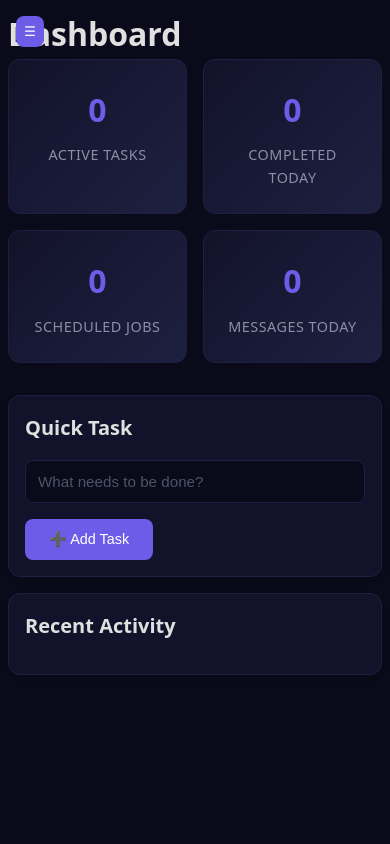
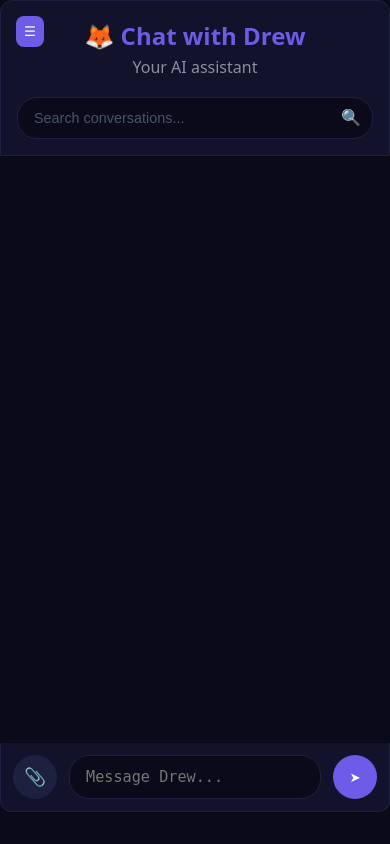
Before and after one commit to PrimeParkingSpace/drew-command-center, a Flask app: page / in a window 390 px wide. Run offline with Flask 3, Linux system fonts and the light colour scheme; the visitor is signed in with stand-in values (Sample User, id 1); data that the repository does not hold is empty; some libraries are stand-ins or nearby versions.

Commit message:
Make chat default page, add file upload functionality, improve mobile responsiveness
- Changed default page from dashboard to chat
- Added file upload support with drag-and-drop interface
- Improved mobile responsive design for better phone usage
- Added file preview and removal functionality
- Updated API endpoints to handle file uploads
- Better mobile viewport handling

```diff
--- a/app.py
+++ b/app.py
@@ -821,6 +821,41 @@ def api_chat_send():
         'assistant_message': drew_message
     })
 
+@app.route('/api/upload', methods=['POST'])
+@require_auth
+def api_upload():
+    """Handle file uploads"""
+    if 'file' not in request.files:
+        return jsonify({'error': 'No file provided'}), 400
+
+    file = request.files['file']
+    if file.filename == '':
+        return jsonify({'error': 'No file selected'}), 400
+
+    # Create uploads directory if it doesn't exist
+    upload_dir = os.path.join('static', 'uploads')
+    os.makedirs(upload_dir, exist_ok=True)
+
+    # Generate unique filename to avoid conflicts
+    import uuid
+    file_extension = os.path.splitext(file.filename)[1]
+    unique_filename = f"{uuid.uuid4()}{file_extension}"
+    file_path = os.path.join(upload_dir, unique_filename)
+
+    try:
+        file.save(file_path)
+
+        # Return file info
+        return jsonify({
+            'success': True,
+            'filename': file.filename,
+            'path': f"/static/uploads/{unique_filename}",
+            'size': os.path.getsize(file_path),
+            'type': file.content_type or 'application/octet-stream'
+        })
+    except Exception as e:
+        return jsonify({'error': f'Failed to save file: {str(e)}'}), 500
+
 @app.route('/api/costs/refresh', methods=['POST'])
 @require_auth
 def api_costs_refresh():
--- a/static/app.js
+++ b/static/app.js
@@ -2,15 +2,16 @@
 
 class DrewCommandCenter {
     constructor() {
-        this.currentPage = 'dashboard';
+        this.currentPage = 'chat';
         this.allChatMessages = []; // Store all messages for filtering
+        this.selectedFiles = []; // Store selected files for upload
         this.init();
     }
 
     init() {
         this.setupEventListeners();
         this.setupMobileMenu();
-        this.loadPage('dashboard');
+        this.loadPage('chat');
 
         // Auto-refresh dashboard stats every 30 seconds
         setInterval(() => {
@@ -61,6 +62,14 @@ class DrewCommandCenter {
         if (chatSearch) {
             chatSearch.addEventListener('input', (e) => {
                 this.filterChatMessages(e.target.value);
+            });
+        }
+
+        // File upload functionality
+        const fileInput = document.getElementById('file-input');
+        if (fileInput) {
+            fileInput.addEventListener('change', (e) => {
+                this.handleFileSelection(e);
             });
         }
     }
@@ -351,19 +360,46 @@ class DrewCommandCenter {
     async sendMessage() {
         const chatInput = document.getElementById('chat-input');
         const message = chatInput.value.trim();
-        if (!message) return;
 
+        // Allow sending if either message or files are present
+        if (!message && (!this.selectedFiles || this.selectedFiles.length === 0)) return;
+
+        // Clear input and files
         chatInput.value = '';
         this.autoResizeTextarea(chatInput);
+
+        // Handle file uploads first if any
+        let uploadedFiles = [];
+        if (this.selectedFiles && this.selectedFiles.length > 0) {
+            try {
+                uploadedFiles = await this.uploadFiles(this.selectedFiles);
+            } catch (error) {
+                this.showError('Failed to upload files');
+                return;
+            }
+
+            // Clear selected files after upload
+            this.selectedFiles = [];
+            this.displayFilePreview([]);
+            document.getElementById('file-input').value = '';
+        }
 
         if (this.chatSource === 'live') {
             // Send to OpenClaw via Mac server
             this.showTypingIndicator();
             try {
+                const messageToSend = message || (uploadedFiles.length > 0 ? 'File(s) uploaded' : '');
+                const requestData = { message: messageToSend };
+
+                // Include file information if any were uploaded
+                if (uploadedFiles.length > 0) {
+                    requestData.files = uploadedFiles;
+                }
+
                 await fetch('/api/chat/live/send', {
                     method: 'POST',
                     headers: { 'Content-Type': 'application/json' },
-                    body: JSON.stringify({ message })
+                    body: JSON.stringify(requestData)
                 });
                 // Response will appear via polling — Drew will reply through OpenClaw
                 // Hide typing after 30s max (polling will show the real response)
@@ -376,10 +412,19 @@ class DrewCommandCenter {
             // Fallback to stored chat
             this.showTypingIndicator();
             try {
+                const messageData = {
+                    content: message || 'File(s) uploaded'
+                };
+
+                // Include file information if any were uploaded
+                if (uploadedFiles.length > 0) {
+                    messageData.files = uploadedFiles;
+                }
+
                 const response = await fetch('/api/chat/send', {
                     method: 'POST',
                     headers: { 'Content-Type': 'application/json' },
-                    body: JSON.stringify({ content: message })
+                    body: JSON.stringify(messageData)
                 });
                 const result = await response.json();
                 this.addMessageToChat(result.user_message);
@@ -392,6 +437,80 @@ class DrewCommandCenter {
                 this.showError('Failed to send message');
             }
         }
+    }
+
+    handleFileSelection(event) {
+        const files = Array.from(event.target.files);
+        this.selectedFiles = files;
+        this.displayFilePreview(files);
+    }
+
+    displayFilePreview(files) {
+        const preview = document.getElementById('file-preview');
+        preview.innerHTML = '';
+
+        files.forEach((file, index) => {
+            const fileItem = document.createElement('div');
+            fileItem.className = 'file-preview-item';
+
+            const fileName = document.createElement('span');
+            fileName.className = 'file-name';
+            fileName.textContent = file.name;
+
+            const removeBtn = document.createElement('button');
+            removeBtn.className = 'file-remove-btn';
+            removeBtn.textContent = '✕';
+            removeBtn.onclick = () => this.removeFile(index);
+
+            fileItem.appendChild(fileName);
+            fileItem.appendChild(removeBtn);
+            preview.appendChild(fileItem);
+        });
+
+        // Show preview if files exist
+        if (files.length > 0) {
+            preview.style.display = 'block';
+        } else {
+            preview.style.display = 'none';
+        }
+    }
+
+    removeFile(index) {
+        this.selectedFiles.splice(index, 1);
+        this.displayFilePreview(this.selectedFiles);
+
+        // Update file input
+        const fileInput = document.getElementById('file-input');
+        if (this.selectedFiles.length === 0) {
+            fileInput.value = '';
+        }
+    }
+
+    async uploadFiles(files) {
+        if (!files || files.length === 0) return [];
+
+        const uploadPromises = files.map(async (file) => {
+            const formData = new FormData();
+            formData.append('file', file);
+
+            try {
+                const response = await fetch('/api/upload', {
+                    method: 'POST',
+                    body: formData
+                });
+
+                if (!response.ok) {
+                    throw new Error(`Upload failed: ${response.statusText}`);
+                }
+
+                return await response.json();
+            } catch (error) {
+                console.error('Error uploading file:', error);
+                throw error;
+            }
+        });
+
+        return Promise.all(uploadPromises);
     }
 
     addMessageToChat(message) {
--- a/static/style.css
+++ b/static/style.css
@@ -3,6 +3,11 @@
     margin: 0;
     padding: 0;
     box-sizing: border-box;
+}
+
+html {
+    height: 100%;
+    overflow-x: hidden;
 }
 
 body {
@@ -11,6 +16,8 @@ body {
     color: #e0e0e0;
     line-height: 1.6;
     overflow-x: hidden;
+    height: 100%;
+    position: relative;
 }
 
 /* Layout */
@@ -53,7 +60,54 @@ body {
 
     .main-content {
         margin-left: 0;
+        padding: 0;
+    }
+
+    /* Chat mobile optimizations */
+    .chat-container {
+        height: 100vh;
+        border-radius: 0;
+    }
+
+    .chat-messages {
+        height: calc(100vh - 200px);
         padding: 0.5rem;
+    }
+
+    .chat-input-container {
+        border-radius: 0;
+        padding: 0.75rem;
+        border-left: none;
+        border-right: none;
+        border-bottom: none;
+    }
+
+    .input-row {
+        flex-direction: row;
+        align-items: flex-end;
+    }
+
+    .message-bubble {
+        max-width: 85%;
+        font-size: 0.9rem;
+    }
+
+    .chat-header {
+        padding: 0.75rem;
+        border-bottom: 1px solid #1e2040;
+    }
+
+    .chat-search-container {
+        margin-top: 0.5rem;
+    }
+
+    .file-preview {
+        margin-top: 0.5rem;
+        padding: 0.5rem;
+    }
+
+    .file-preview-item {
+        padding: 0.4rem;
     }
 }
 
@@ -470,7 +524,8 @@ body {
 
 .chat-input-form {
     display: flex;
-    gap: 0.75rem;
+    flex-direction: column;
+    gap: 0.5rem;
 }
 
 .chat-input {
@@ -509,6 +564,94 @@ body {
 .chat-send:hover {
     background: #5a4fcf;
     transform: scale(1.05);
+}
+
+/* File Upload Styles */
+.input-row {
+    display: flex;
+    gap: 0.75rem;
+    align-items: flex-end;
+}
+
+.file-upload-section {
+    display: flex;
+    align-items: center;
+}
+
+.file-input {
+    display: none;
+}
+
+.file-upload-btn {
+    background: #1e2040;
+    color: #8b8fa3;
+    border: 1px solid #1e2040;
+    border-radius: 50%;
+    width: 44px;
+    height: 44px;
+    display: flex;
+    align-items: center;
+    justify-content: center;
+    cursor: pointer;
+    font-size: 1.1rem;
+    transition: all 0.2s ease;
+}
+
+.file-upload-btn:hover {
+    background: #6c5ce7;
+    color: white;
+    transform: scale(1.05);
+}
+
+.file-preview {
+    display: none;
+    margin-top: 0.5rem;
+    padding: 0.75rem;
+    background: #1e2040;
+    border-radius: 8px;
+    border: 1px solid #2a2d4a;
+}
+
+.file-preview-item {
+    display: flex;
+    align-items: center;
+    justify-content: space-between;
+    padding: 0.5rem;
+    margin: 0.25rem 0;
+    background: #12122a;
+    border-radius: 6px;
+    border: 1px solid #1e2040;
+}
+
+.file-name {
+    font-size: 0.9rem;
+    color: #e0e0e0;
+    flex: 1;
+    margin-right: 0.5rem;
+    overflow: hidden;
+    text-overflow: ellipsis;
+    white-space: nowrap;
+}
+
+.file-remove-btn {
+    background: none;
+    border: none;
+    color: #8b8fa3;
+    cursor: pointer;
+    font-size: 0.8rem;
+    padding: 0.25rem;
+    border-radius: 50%;
+    width: 20px;
+    height: 20px;
+    display: flex;
+    align-items: center;
+    justify-content: center;
+    transition: all 0.2s ease;
+}
+
+.file-remove-btn:hover {
+    background: #ff4757;
+    color: white;
 }
 
 /* Typing indicator */
--- a/templates/index.html
+++ b/templates/index.html
@@ -32,10 +32,10 @@
             </div>
 
             <div class="nav-menu">
-                <button class="nav-item active" data-page="dashboard">
+                <button class="nav-item" data-page="dashboard">
                     <span>📊 Dashboard</span>
                 </button>
-                <button class="nav-item" data-page="chat">
+                <button class="nav-item active" data-page="chat">
                     <span>💬 Chat</span>
                 </button>
                 <button class="nav-item" data-page="tasks">
@@ -65,7 +65,7 @@
         <!-- Main Content -->
         <main class="main-content">
             <!-- Dashboard Page -->
-            <div id="dashboard-page" class="page-section">
+            <div id="dashboard-page" class="page-section d-none">
                 <h1>Dashboard</h1>
 
                 <!-- Stats Grid -->
@@ -119,7 +119,7 @@
             </div>
 
             <!-- Chat Page -->
-            <div id="chat-page" class="page-section d-none">
+            <div id="chat-page" class="page-section">
                 <div class="chat-container">
                     <div class="chat-header">
                         <h2>🦊 Chat with Drew</h2>
@@ -153,7 +153,18 @@
                     </div>
 
                     <div class="chat-input-container">
-                        <form id="chat-form" class="chat-input-form">
+                        <form id="chat-form" class="chat-input-form" enctype="multipart/form-data">
+                            <div class="input-row">
+                                <div class="file-upload-section">
+                                    <input type="file"
+                                           id="file-input"
+                                           class="file-input"
+                                           accept="image/*,audio/*,video/*,.pdf,.doc,.docx,.txt,.json"
+                                           multiple>
+                                    <button type="button" class="file-upload-btn" onclick="document.getElementById('file-input').click()">
+                                        📎
+                                    </button>
+                                </div>
                                 <textarea id="chat-input"
                                         class="chat-input"
                                         placeholder="Message Drew..."
@@ -162,6 +173,8 @@
                                 <button type="submit" class="chat-send">
                                     ➤
                                 </button>
+                            </div>
+                            <div id="file-preview" class="file-preview"></div>
                         </form>
                     </div>
                 </div>
```
Lines whose indentation alone changed are shown as unchanged.
